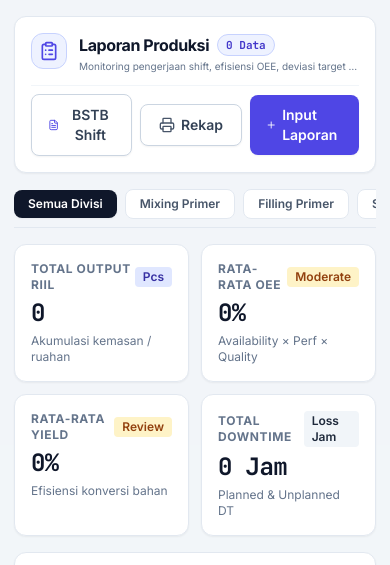
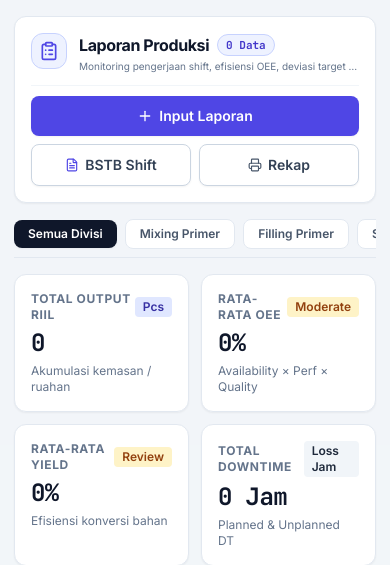
Before and after one commit to dimasagp1/produksibaru, a Laravel app: page /reports in a window 390 px wide. Shown: the part 64-629 px from the top of the page. Run offline with Laravel 12, Linux system fonts and the light colour scheme; the visitor is signed in with stand-in values (Sample User, id 1); data comes from the database, SQL or seed files in the repository; data that the repository does not hold is empty; style sheets or scripts are compiled from the project's sources; some libraries are stand-ins or nearby versions.

Commit message:
refactor: improve header action buttons and batch print UI responsiveness in reports index

```diff
--- a/resources/js/Pages/Reports/Index.vue
+++ b/resources/js/Pages/Reports/Index.vue
@@ -4,7 +4,7 @@ import { router, Link } from '@inertiajs/vue3';
 import AppLayout from '@/Layouts/AppLayout.vue';
 import CardMetric from '@/Components/Common/CardMetric.vue';
 import BadgeStatus from '@/Components/Common/BadgeStatus.vue';
-import { ClipboardList, Printer, Plus, FileText, Filter, ChevronDown } from 'lucide-vue-next';
+import { ClipboardList, Printer, Plus, FileText, Filter, ChevronDown, X } from 'lucide-vue-next';
 
 const props = defineProps({
     items: Object,
@@ -231,34 +231,45 @@ function printTable() {
                         </div>
                     </div>
 
-                    <!-- Tombol Aksi Header -->
-                    <div class="flex items-center gap-2 pt-2 sm:pt-0 border-t sm:border-t-0 border-slate-100 dark:border-slate-800">
-                        <button
-                            v-if="$page.props.auth?.user?.can_print_bstb && (formFilter.shift || formFilter.start_date)"
-                            @click="printCurrentShiftBstb"
-                            class="btn-secondary text-xs flex items-center justify-center gap-1.5 border-indigo-200 text-indigo-700 dark:text-indigo-300 dark:border-indigo-800 bg-indigo-50/60 dark:bg-indigo-950/40 hover:bg-indigo-100 py-2 px-3 flex-1 sm:flex-none"
-                            title="Cetak BSTB gabungan untuk shift yang sedang difilter"
-                        >
-                            <FileText class="w-4 h-4 text-indigo-600 dark:text-indigo-400" />
-                            <span>BSTB Shift</span>
-                        </button>
-                        <button
-                            v-if="$page.props.auth?.user?.can_print_bstb"
-                            @click="printTable"
-                            class="btn-secondary text-xs flex items-center justify-center gap-1.5 py-2 px-3 flex-1 sm:flex-none"
-                            title="Cetak Rekap"
-                        >
-                            <Printer class="w-4 h-4 text-slate-600 dark:text-slate-400" />
-                            <span class="hidden sm:inline">Cetak Rekap</span>
-                            <span class="sm:hidden">Rekap</span>
-                        </button>
+                    <!-- Tombol Aksi Header Responsif -->
+                    <div class="flex flex-col sm:flex-row sm:items-center gap-2 pt-2.5 sm:pt-0 border-t sm:border-t-0 border-slate-100 dark:border-slate-800 w-full sm:w-auto">
+                        <!-- Tombol Utama: Input Laporan (Full Width & Menonjol di Mobile, Compact di Desktop) -->
                         <Link
                             href="/reports/create"
-                            class="btn-primary text-xs flex items-center justify-center gap-1.5 py-2 px-3.5 flex-1 sm:flex-none shadow-sm"
+                            class="btn-primary text-xs flex items-center justify-center gap-1.5 py-2.5 sm:py-2 px-3.5 w-full sm:w-auto order-1 sm:order-3 shadow-sm font-bold whitespace-nowrap active:scale-[0.99] transition cursor-pointer"
                         >
-                            <Plus class="w-4 h-4" />
+                            <Plus class="w-4 h-4 shrink-0" />
                             <span>Input Laporan</span>
                         </Link>
+
+                        <!-- Tombol Cetak / Ekspor (Hanya Muncul jika User Memiliki Hak Akses Cetak) -->
+                        <div
+                            v-if="$page.props.auth?.user?.can_print_bstb"
+                            class="grid grid-cols-2 sm:flex sm:items-center gap-2 order-2 sm:order-1 w-full sm:w-auto"
+                            :class="{ '!grid-cols-1': !(formFilter.shift || formFilter.start_date) }"
+                        >
+                            <button
+                                v-if="formFilter.shift || formFilter.start_date"
+                                type="button"
+                                @click="printCurrentShiftBstb"
+                                class="btn-secondary text-xs flex items-center justify-center gap-1.5 border-indigo-200 text-indigo-700 dark:text-indigo-300 dark:border-indigo-800 bg-indigo-50/60 dark:bg-indigo-950/40 hover:bg-indigo-100 py-2 px-3 whitespace-nowrap transition cursor-pointer"
+                                title="Cetak BSTB gabungan untuk shift yang sedang difilter"
+                            >
+                                <FileText class="w-3.5 h-3.5 text-indigo-600 dark:text-indigo-400 shrink-0" />
+                                <span class="truncate">BSTB Shift</span>
+                            </button>
+
+                            <button
+                                type="button"
+                                @click="printTable"
+                                class="btn-secondary text-xs flex items-center justify-center gap-1.5 py-2 px-3 whitespace-nowrap transition cursor-pointer"
+                                title="Cetak Rekap Laporan"
+                            >
+                                <Printer class="w-3.5 h-3.5 text-slate-600 dark:text-slate-400 shrink-0" />
+                                <span class="hidden sm:inline truncate">Cetak Rekap</span>
+                                <span class="sm:hidden truncate">Rekap</span>
+                            </button>
+                        </div>
                     </div>
                 </div>
             </div>
@@ -485,21 +496,24 @@ function printTable() {
                     </div>
                 </div>
 
-                <div class="flex items-center gap-2">
+                <div class="flex items-center gap-2 w-full sm:w-auto pt-1 sm:pt-0">
                     <button
                         type="button"
                         @click="selectedItemIds = []"
-                        class="px-3 py-1.5 text-xs font-semibold text-slate-500 hover:text-slate-800 dark:hover:text-slate-200 transition cursor-pointer"
+                        class="btn-secondary text-xs py-2 px-3 flex items-center justify-center gap-1 shrink-0 font-semibold text-slate-700 dark:text-slate-200 border-slate-300 dark:border-slate-700 bg-white dark:bg-slate-800 hover:bg-slate-50 dark:hover:bg-slate-700 transition cursor-pointer"
+                        title="Batalkan semua pilihan"
                     >
-                        Batal
+                        <X class="w-3.5 h-3.5 shrink-0" />
+                        <span>Batal</span>
                     </button>
                     <button
                         type="button"
                         @click="printConsolidatedBstb"
-                        class="btn-primary text-xs py-2 px-3.5 flex items-center gap-2 bg-indigo-600 hover:bg-indigo-700 shadow-sm cursor-pointer"
+                        class="btn-primary text-xs py-2 px-3.5 flex-1 sm:flex-none flex items-center justify-center gap-1.5 bg-indigo-600 hover:bg-indigo-700 shadow-sm font-bold whitespace-nowrap active:scale-[0.99] transition cursor-pointer"
                     >
-                        <Printer class="w-4 h-4" />
-                        <span>🖨️ Cetak BSTB Konsolidasi ({{ selectedItemIds.length }} Batch)</span>
+                        <Printer class="w-4 h-4 shrink-0" />
+                        <span class="hidden sm:inline">Cetak BSTB Konsolidasi ({{ selectedItemIds.length }} Batch)</span>
+                        <span class="sm:hidden truncate">Cetak BSTB ({{ selectedItemIds.length }} Batch)</span>
                     </button>
                 </div>
             </div>
```
